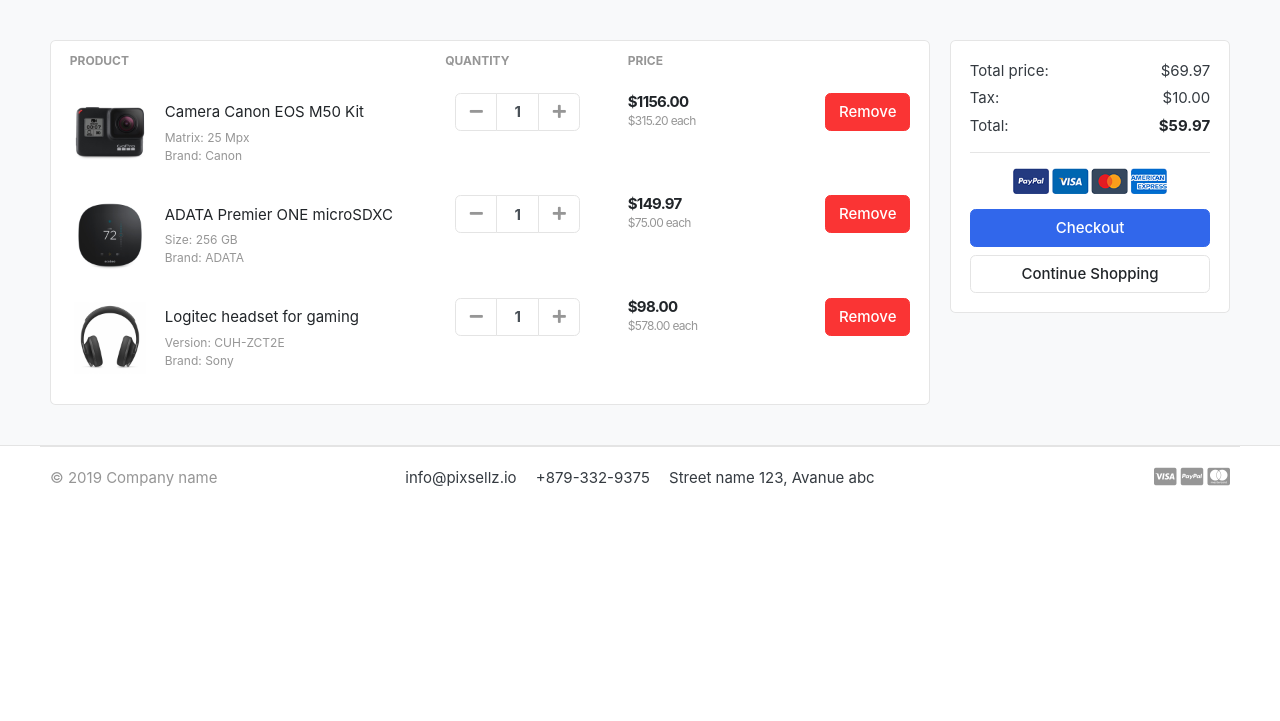
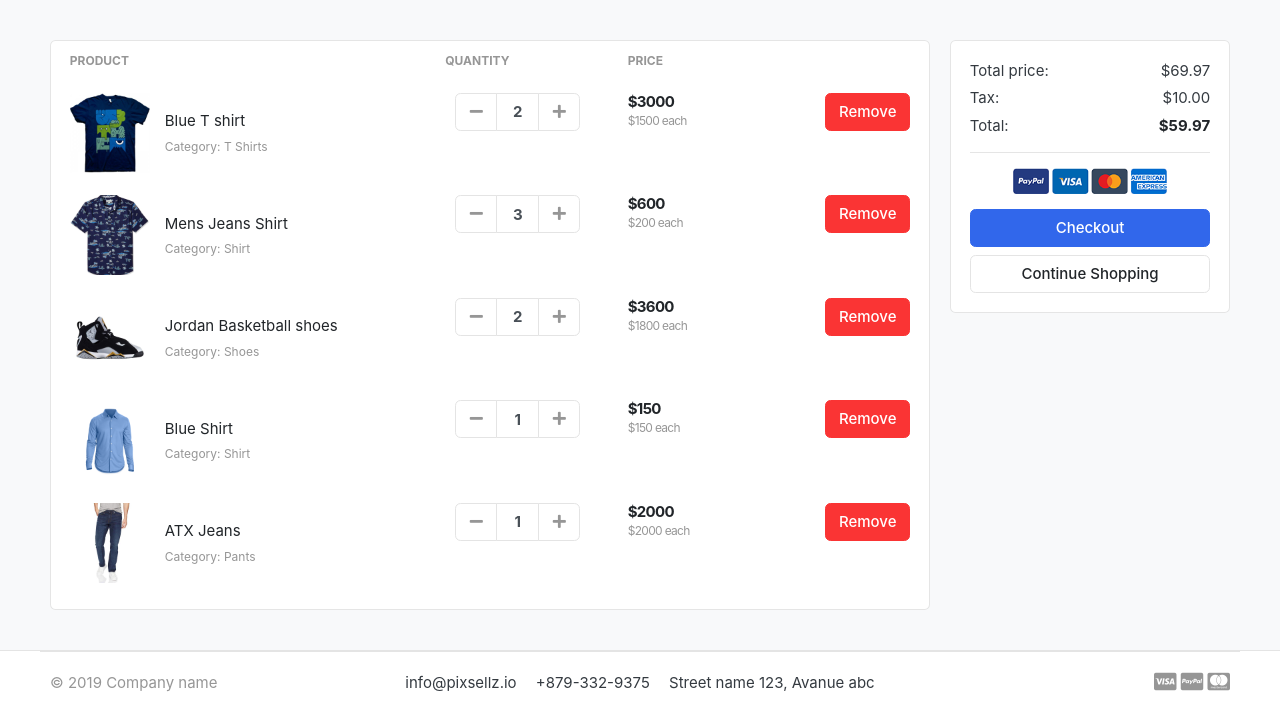
Before and after one commit to theMorshed/djangomart_final_project, a Django app: template cart/templates/cart/cart.html in a window 1280 px wide. Shown: the part 79-800 px from the top of the page. Run offline with Django 4.2, Linux system fonts and the light colour scheme; the template is opened without the code that fills it: values that come from a table or form of the project are taken from there, others are empty; data comes from the database, SQL or seed files in the repository; both versions use the stored data as it was after the commit; some libraries are stand-ins or nearby versions; some web fonts are replaced.

Commit message:
display all cart items with their details

```diff
--- a/cart/templates/cart/cart.html
+++ b/cart/templates/cart/cart.html
@@ -1,5 +1,4 @@
-{% extends 'base.html' %}
-{% block body %}
+{% extends 'base.html' %} {% block body %}
 <section class="section-content padding-y bg">
   <div class="container">
     <!-- ============================ COMPONENT 1 ================================= -->
@@ -17,19 +16,19 @@
               </tr>
             </thead>
             <tbody>
+              {% for item in cart_items %}
               <tr>
                 <td>
                   <figure class="itemside align-items-center">
                     <div class="aside">
-                          <img src="./images/items/11.jpg" class="img-sm" />
+                      <img src="{{ item.product.image.url }}" class="img-sm" />
                     </div>
                     <figcaption class="info">
                       <a href="#" class="title text-dark"
-                            >Camera Canon EOS M50 Kit</a
+                        >{{ item.product.product_name }}</a
                       >
                       <p class="text-muted small">
-                            Matrix: 25 Mpx <br />
-                            Brand: Canon
+                        Category: {{ item.product.category.category_name }}
                       </p>
                     </figcaption>
                   </figure>
@@ -47,7 +46,7 @@
                           <i class="fa fa-minus"></i>
                         </button>
                       </div>
-                          <input type="text" class="form-control" value="1" />
+                      <input type="text" class="form-control" value={{ item.quantity }} />
                       <div class="input-group-append">
                         <button
                           class="btn btn-light"
@@ -64,8 +63,8 @@
                 </td>
                 <td>
                   <div class="price-wrap">
-                        <var class="price">$1156.00</var>
-                        <small class="text-muted"> $315.20 each </small>
+                    <var class="price">${{ item.sub_total }}</var>
+                    <small class="text-muted"> ${{ item.product.price }} each </small>
                   </div>
                   <!-- price-wrap .// -->
                 </td>
@@ -73,118 +72,7 @@
                   <a href="" class="btn btn-danger"> Remove</a>
                 </td>
               </tr>
-                  <tr>
-                    <td>
-                      <figure class="itemside align-items-center">
-                        <div class="aside">
-                          <img src="./images/items/10.jpg" class="img-sm" />
-                        </div>
-                        <figcaption class="info">
-                          <a href="#" class="title text-dark"
-                            >ADATA Premier ONE microSDXC</a
-                          >
-                          <p class="text-muted small">
-                            Size: 256 GB <br />
-                            Brand: ADATA
-                          </p>
-                        </figcaption>
-                      </figure>
-                    </td>
-                    <td>
-                      <!-- col.// -->
-                      <div class="col">
-                        <div class="input-group input-spinner">
-                          <div class="input-group-prepend">
-                            <button
-                              class="btn btn-light"
-                              type="button"
-                              id="button-plus"
-                            >
-                              <i class="fa fa-minus"></i>
-                            </button>
-                          </div>
-                          <input type="text" class="form-control" value="1" />
-                          <div class="input-group-append">
-                            <button
-                              class="btn btn-light"
-                              type="button"
-                              id="button-minus"
-                            >
-                              <i class="fa fa-plus"></i>
-                            </button>
-                          </div>
-                        </div>
-                        <!-- input-group.// -->
-                      </div>
-                      <!-- col.// -->
-                    </td>
-                    <td>
-                      <div class="price-wrap">
-                        <var class="price">$149.97</var>
-                        <small class="text-muted"> $75.00 each </small>
-                      </div>
-                      <!-- price-wrap .// -->
-                    </td>
-                    <td class="text-right">
-                      <a href="" class="btn btn-danger"> Remove</a>
-                    </td>
-                  </tr>
-                  <tr>
-                    <td>
-                      <figure class="itemside align-items-center">
-                        <div class="aside">
-                          <img src="./images/items/9.jpg" class="img-sm" />
-                        </div>
-                        <figcaption class="info">
-                          <a href="#" class="title text-dark"
-                            >Logitec headset for gaming</a
-                          >
-                          <p class="small text-muted">
-                            Version: CUH-ZCT2E <br />
-                            Brand: Sony
-                          </p>
-                        </figcaption>
-                      </figure>
-                    </td>
-                    <td>
-                      <!-- col.// -->
-                      <div class="col">
-                        <div class="input-group input-spinner">
-                          <div class="input-group-prepend">
-                            <button
-                              class="btn btn-light"
-                              type="button"
-                              id="button-plus"
-                            >
-                              <i class="fa fa-minus"></i>
-                            </button>
-                          </div>
-                          <input type="text" class="form-control" value="1" />
-                          <div class="input-group-append">
-                            <button
-                              class="btn btn-light"
-                              type="button"
-                              id="button-minus"
-                            >
-                              <i class="fa fa-plus"></i>
-                            </button>
-                          </div>
-                        </div>
-                        <!-- input-group.// -->
-                      </div>
-                      <!-- col.// -->
-                    </td>
-                    <td>
-                      <div class="price-wrap">
-                        <var class="price">$98.00</var>
-                        <small class="text-muted"> $578.00 each</small>
-                      </div>
-                      <!-- price-wrap .// -->
-                    </td>
-                    <td class="text-right">
-                      <a href="" class="btn btn-danger"> Remove</a>
-                    </td>
-                  </tr>
+              {% endfor %}
             </tbody>
           </table>
         </div>
```
Also changed, not shown: cart/views.py (+8 -1 lines), db.sqlite3. Lines whose indentation alone changed are shown as unchanged.
